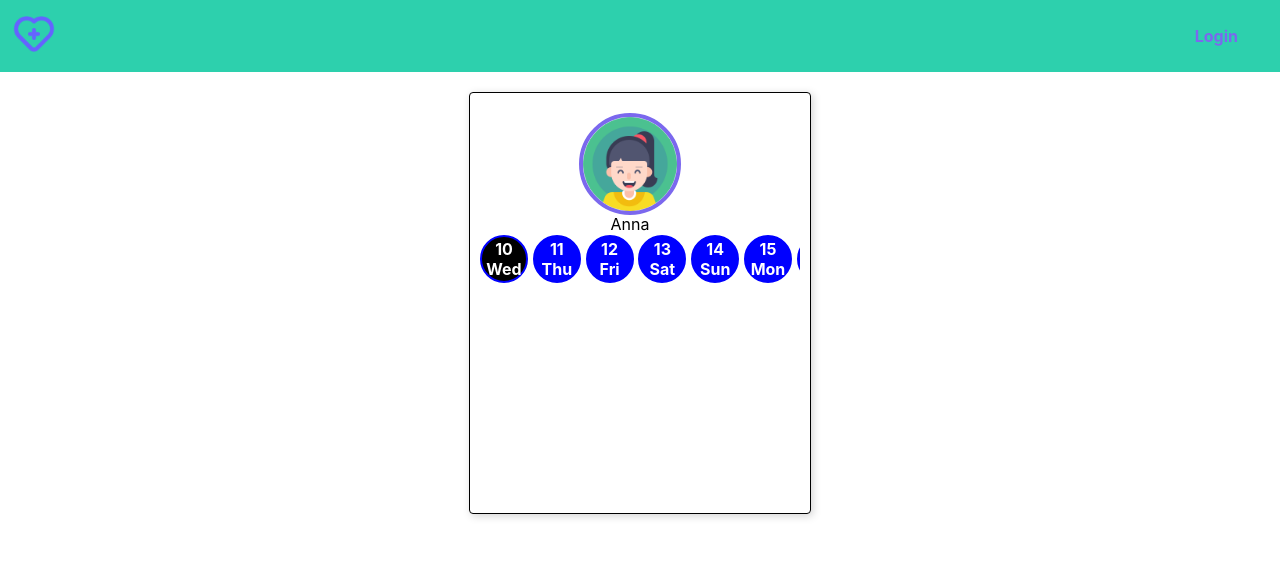
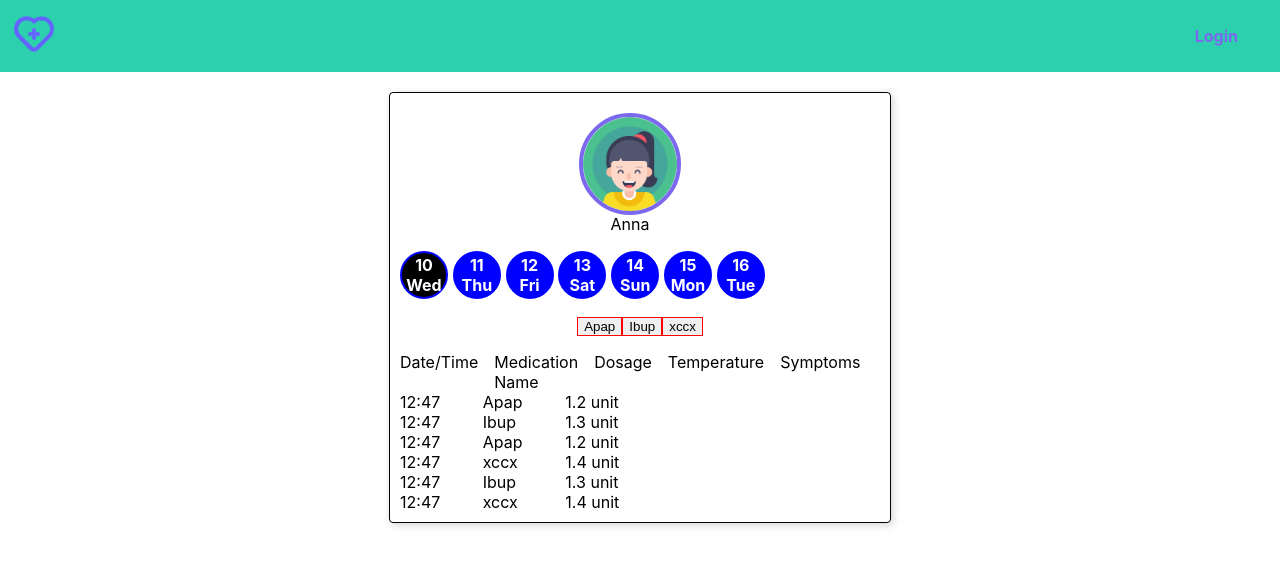
Before and after one commit to karolina-rachuta/pediatric_calculator, a React (Create React App) app: page /dose/1 in a window 1280 px wide. Shown: the top 566 px of the page. Built offline with nearby package versions, Linux system fonts and the light colour scheme.

Commit message:
creating timeline component and applied filter on activeMeds

```diff
--- a/src/components/AddChild/AddChild.css
+++ b/src/components/AddChild/AddChild.css
@@ -1,6 +1,6 @@
 .child-box {
-  width: 20rem;
-  max-width: 100%;
+  max-width: 20rem;
+  width: 100%;
   min-height: 25rem;
   display: flex;
   flex-direction: column;
@@ -34,9 +34,9 @@
 }
 
 .child-layout {
-    display: flex;
-    align-items: baseline;
-    justify-content: space-between;
+  display: flex;
+  align-items: baseline;
+  justify-content: space-between;
 }
 
 .child-box input {
--- a/src/components/Dose/Dose.css
+++ b/src/components/Dose/Dose.css
@@ -1,11 +1,12 @@
 .dose-box {
-    width: 20rem;
-    max-width: 100%;
+  max-width: 30rem;
+  width: 100%;
   min-height: 25rem;
   display: flex;
   flex-direction: column;
   align-items: center;
   /* justify-content: center; */
+  gap: 1rem;
   margin: auto;
   border: 0.0625rem solid black;
   border-radius: 0.25rem;
@@ -21,7 +22,6 @@ width: 100%;
 
 .calendar-box {
   display: flex;
-    flex-wrap: wrap;
   width: 200%;
-    gap: 0.3rem
+  gap: 0.3rem;
 }
--- a/src/components/Dose/Dose.jsx
+++ b/src/components/Dose/Dose.jsx
@@ -1,8 +1,67 @@
 import { useEffect, useState } from "react";
+import { useLocation } from "react-router";
 import CalendarButton from "../CalendarButton/CalendarButton";
 import ChildrenNav from "../ChildrenNav/ChildrenNav";
 import NavBar from "../NavBar/NavBar";
+import MedsFilter from "../MedsFilter/MedsFilter";
 import "./Dose.css";
+import Timeline from "../Timeline/Timeline";
+
+const timelineData = [
+  {
+    date: new Date(),
+    drugName: 'Apap',
+    dosage: '1.2 unit',
+    temperature: undefined,
+    symptopms: [],
+    checked: false
+  },
+  {
+    id: 1,
+    date: new Date(),
+    drugName: 'Ibup',
+    dosage: '1.3 unit',
+    temperature: undefined,
+    symptopms: [],
+    checked: false
+  },
+  {
+    id: 2,
+    date: new Date(),
+    drugName: 'Apap',
+    dosage: '1.2 unit',
+    temperature: undefined,
+    symptopms: [],
+    checked: false
+  },
+  {
+    id: 3,
+    date: new Date(),
+    drugName: 'xccx',
+    dosage: '1.4 unit',
+    temperature: undefined,
+    symptopms: [],
+    checked: false
+  },
+  {
+    id: 4,
+    date: new Date(),
+    drugName: 'Ibup',
+    dosage: '1.3 unit',
+    temperature: undefined,
+    symptopms: [],
+    checked: false
+  },
+  {
+    id: 5,
+    date: new Date(),
+    drugName: 'xccx',
+    dosage: '1.4 unit',
+    temperature: undefined,
+    symptopms: [],
+    checked: false
+  },
+];
 
 function Dose({ children, activeChild, setActiveChild }) {
   const [calendar, setCalendar] = useState(
@@ -13,8 +72,10 @@ function Dose({ children, activeChild, setActiveChild }) {
   );
 
   const [currentActiveDate, setCurrentActiveDate] = useState(new Date());
-
-  useEffect(() => {}, [currentActiveDate]);
+  let location = useLocation();
+  //const [meds, setMeds] = useState([location.state.medication]);
+  const [meds, setMeds] = useState(["Apap", "Ibup", "xccx"]);
+  const [activeMeds, setActiveMeds] = useState(meds);
 
   return (
     <>
@@ -37,6 +98,12 @@ function Dose({ children, activeChild, setActiveChild }) {
             ))}
           </div>
         </div>
+        <MedsFilter
+          meds={meds}
+          setActiveMeds={setActiveMeds}
+          activeMeds={activeMeds}
+        />
+        <Timeline timelineData={timelineData} activeMeds={activeMeds}/>
       </div>
     </>
   );
--- a/src/components/Home/Home.css
+++ b/src/components/Home/Home.css
@@ -1,6 +1,6 @@
 .home-box{
-    width: 20rem;
-    max-width: 100%;
+    max-width: 20rem;
+    width: 100%;
     min-height: 25rem;
     display: flex;
     flex-direction: column;
--- a/src/components/Login/Login.css
+++ b/src/components/Login/Login.css
@@ -1,6 +1,6 @@
 .login-box {
-    width: 20rem;
-    max-width: 100%;
+    max-width: 20rem;
+    width: 100%;
     min-height: 25rem;
     display: flex;
     flex-direction: column;
--- /dev/null
+++ b/src/components/MedsFilter/MedsFilter.css
@@ -0,0 +1,3 @@
+.filter-drug-active {
+    border: 0.0625rem solid red;
+}
--- /dev/null
+++ b/src/components/MedsFilter/MedsFilter.jsx
@@ -0,0 +1,23 @@
+import "./MedsFilter.css";
+
+function MedsFilter({ meds, setActiveMeds, activeMeds }) {
+
+  const handleMedFilter = (med) =>
+    setActiveMeds((prevState) =>
+      prevState.includes(med)
+        ? prevState.filter((drug) => drug !== med)
+        : [...prevState, med]
+    );
+
+  return (
+    <div>
+      {meds.map((med) => (
+        <button className={activeMeds.includes(med) ? 'filter-drug-active' : ''} onClick={() => handleMedFilter(med)} key={med}>
+          {med}
+        </button>
+      ))}
+    </div>
+  );
+}
+
+export default MedsFilter;
--- a/src/components/SearchMeds/SearchMeds.jsx
+++ b/src/components/SearchMeds/SearchMeds.jsx
@@ -127,7 +127,7 @@ function SearchMeds({activeChild}) {
 
       <h2>Recommended Dosage:</h2>
       <div>{dose}</div>
-      <Link className="btn btn-icon" to={`/dose/${activeChild}`}>
+      <Link className="btn btn-icon" to={`/dose/${activeChild}`} state={{medication: medication}}>
         Start giving medication <span>+</span>
       </Link>
     </div>
--- /dev/null
+++ b/src/components/Timeline/Timeline.css
@@ -0,0 +1,18 @@
+.timeline-box {
+  width: 100%;
+  overflow: auto;
+}
+
+.timeline-header,
+.timeline-line {
+  display: flex;
+  width: 100%;
+  gap: 1rem;
+  justify-content: space-between;
+}
+
+.timeline-header span,
+.timeline-line span {
+  display: inline-block;
+  width: 100%;
+}
--- /dev/null
+++ b/src/components/Timeline/Timeline.jsx
@@ -0,0 +1,45 @@
+import "./Timeline.css";
+
+function Timeline({ timelineData, activeMeds }) {
+  return (
+    <div className="timeline-box">
+      <div className="timeline-header">
+        <span>Date/Time</span>
+        <span>Medication Name</span>
+        <span>Dosage</span>
+        <span>Temperature</span>
+        <span>Symptoms</span>
+        <span></span>
+      </div>
+
+      {timelineData
+        .filter(({ drugName }) => activeMeds.includes(drugName))
+        .map(
+          ({ id, date, drugName, dosage, temperature, symptopms, checked }) => (
+            <div className="timeline-line" key={id}>
+              <span>
+                {date.getHours().toLocaleString()}:
+                {date.getMinutes().toLocaleString()}
+              </span>
+              <span>{drugName}</span>
+              <span>{dosage}</span>
+              <span>{temperature}</span>
+              <span>{symptopms}</span>
+              <span>{checked}</span>
+            </div>
+          )
+        )}
+    </div>
+  );
+}
+
+export default Timeline;
+
+// // {
+//     date: new Date(),
+//     drugName: 'Ibup',
+//     dosage: '1.3 unit',
+//     temperature: undefined,
+//     symptopms: [],
+//     checked: false
+//   },
--- a/src/components/register/Register.css
+++ b/src/components/register/Register.css
@@ -1,6 +1,6 @@
 .register-box {
-    width: 20rem;
-    max-width: 100%;
+    max-width: 20rem;
+    width: 100%;
     min-height: 25rem;
     display: flex;
     flex-direction: column;
```
Lines whose indentation alone changed are shown as unchanged.
